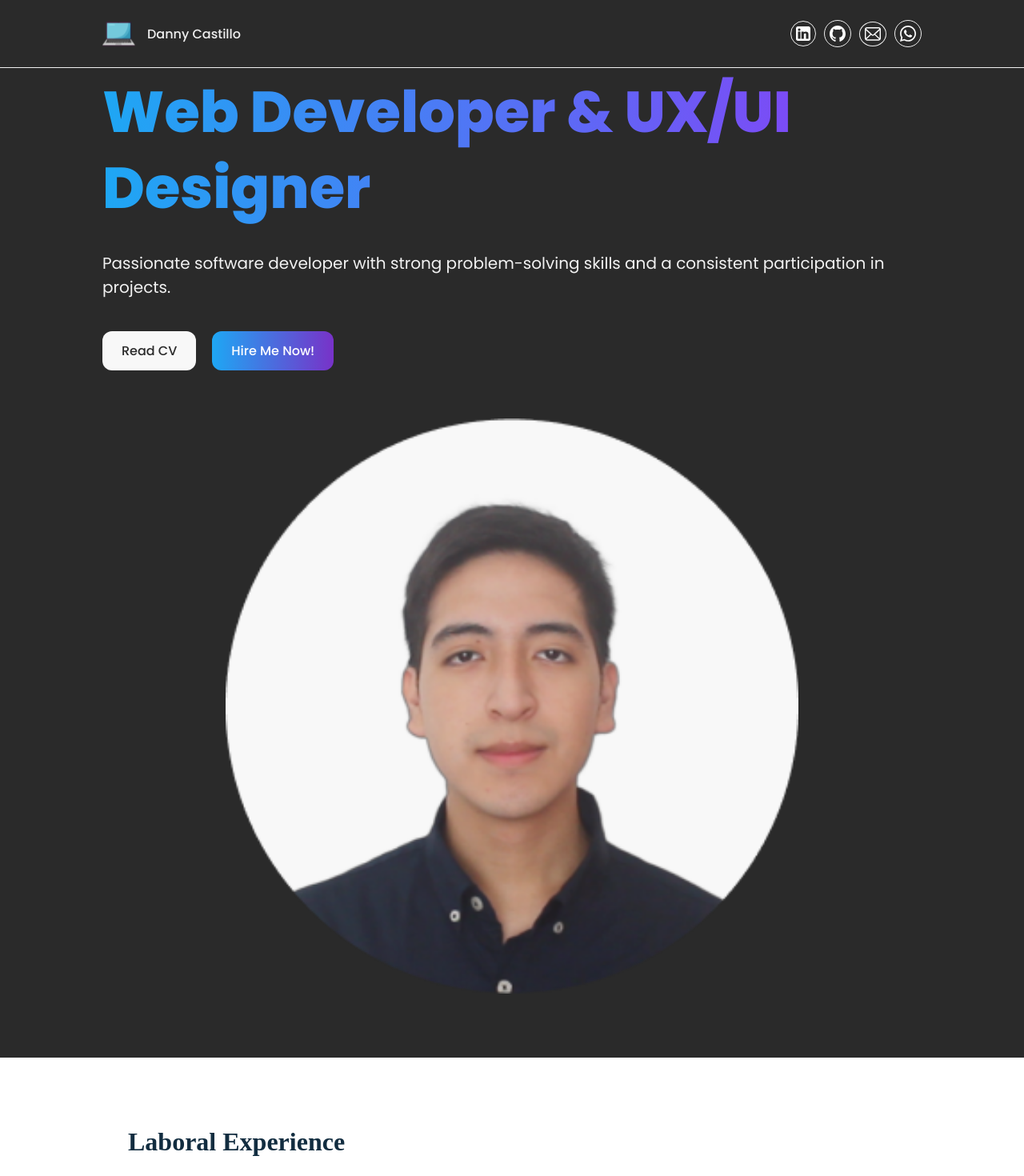
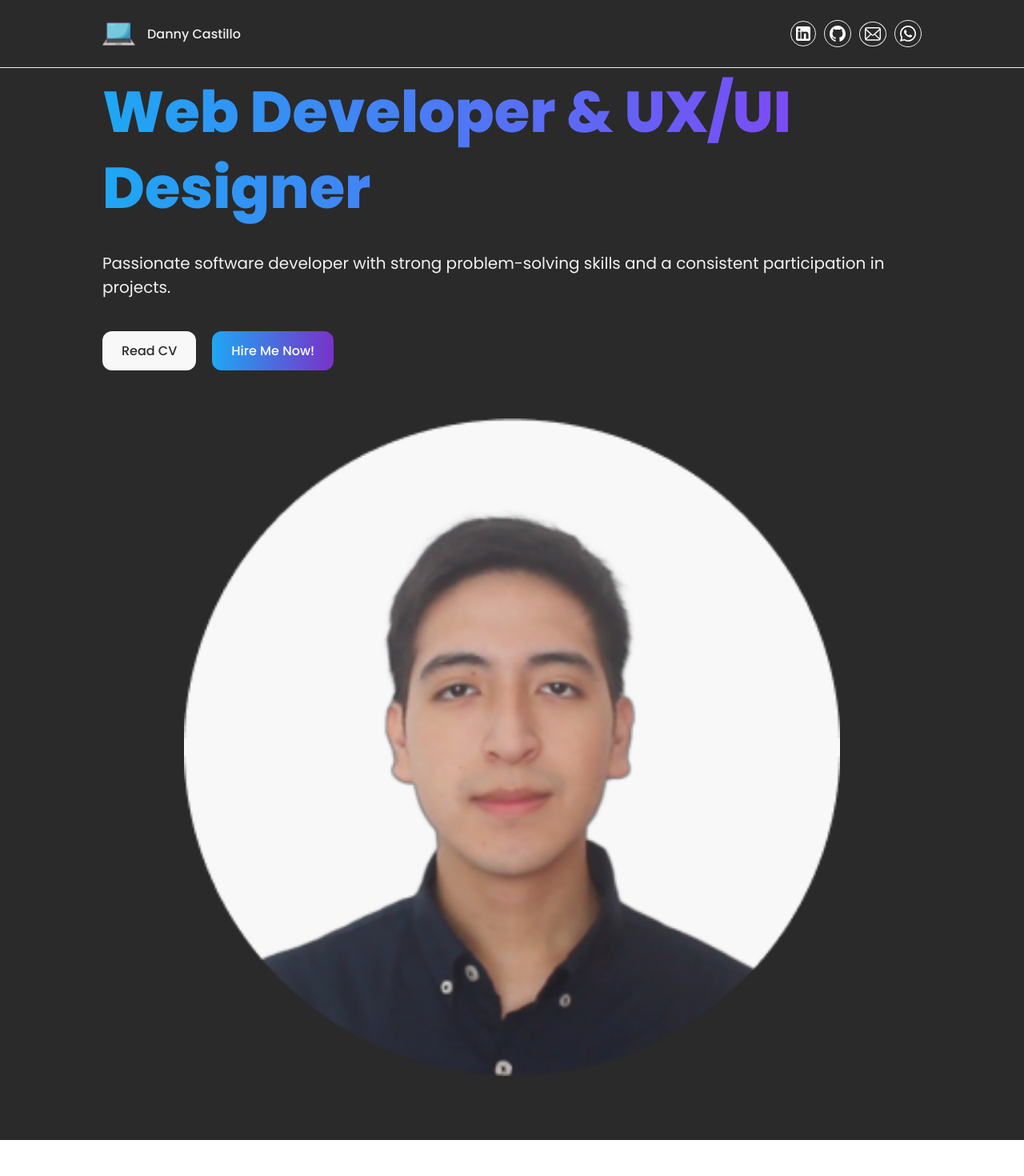
Before and after one commit to dannycastilloo/portfolio, a React (Vite) app: page / in a window 1280 px wide. Shown: the top 1470 px of the page at 80% size. Built offline with nearby package versions, Linux system fonts and the light colour scheme; a web font is replaced by a local one.

Commit message:
Update profile

```diff
--- a/src/components/Profile/index.scss
+++ b/src/components/Profile/index.scss
@@ -89,7 +89,7 @@
 
 @media (width < 768px) {
     .profile-content {
-        max-width: 80%;
+        width: 80%;
         flex-direction: column;
         gap: 60px;
     }
@@ -99,7 +99,7 @@
         width: 100%;
     }
 
-    .profile-text>h2 {
+    .profile-text>h1 {
         font-size: 48px;
     }
 
@@ -110,7 +110,7 @@
 
 @media (width < 1440px) {
     .profile-content {
-        max-width: 80%;
+        width: 80%;
         flex-direction: column;
         gap: 60px;
     }
@@ -121,6 +121,6 @@
     }
 
     .profile-photo>img {
-        width: 70%;
+        width: 80%;
     }
 }
```
